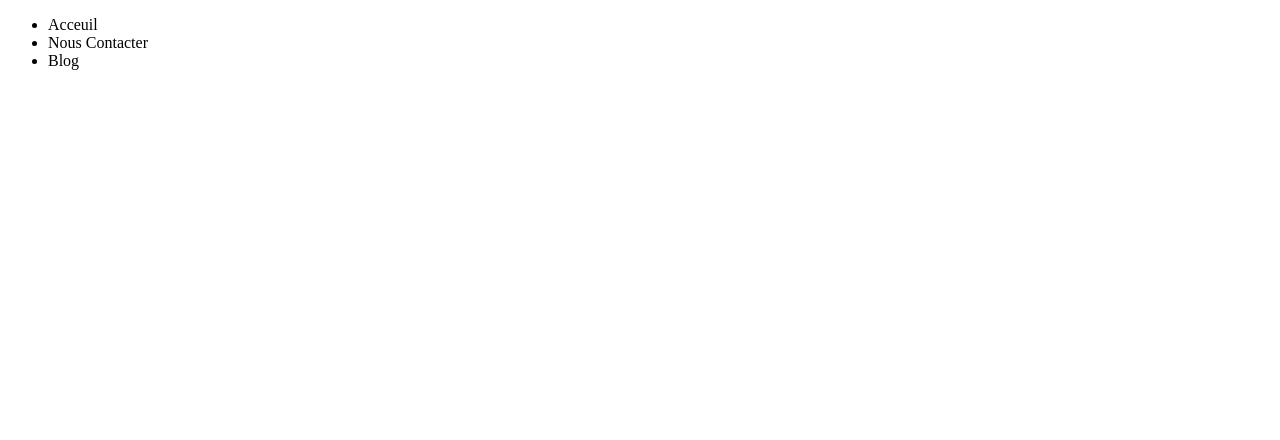
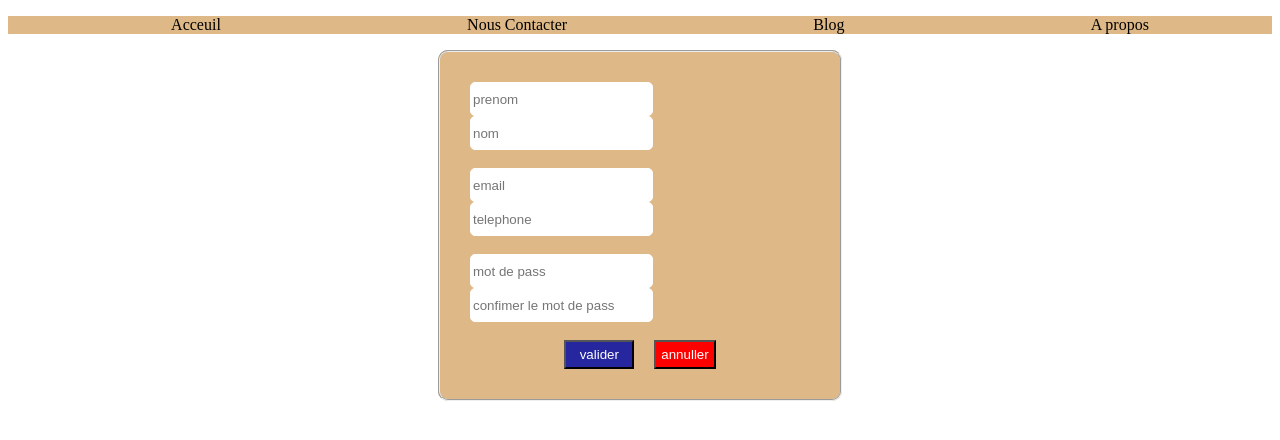
Before and after one commit to AidaDiop/AT-html-css, a plain HTML site: page index.html in a window 1280 px wide. Drawn offline with Linux system fonts and the light colour scheme.

Commit message:
AT-html-css

```diff
--- a/index.html
+++ b/index.html
@@ -4,12 +4,41 @@
     <meta charset="UTF-8">
     <meta name="viewport" content="width=device-width, initial-scale=1.0">
     <title>LISTE</title>
+    <link rel="stylesheet" href="style.css">
 </head>
 <body>
     <ul>
         <li>Acceuil</li>
         <li>Nous Contacter</li>
         <li>Blog</li>
+        <li>A propos</li>
     </ul>
+
+
+    <form action="">
+
+        <fieldset class="container">
+            <div>
+                <input type="text" placeholder="prenom" name="nom">
+                <input type="text" placeholder="nom" name="nom">
+            </div><br>
+
+            <div>
+                <input type="text" placeholder="email" name="mail">
+                <input type="text" placeholder="telephone" name="tel">
+            </div><br>
+
+            <div>
+                <input type="text" placeholder="mot de pass" name="password">
+                <input type="text" placeholder="confimer le mot de pass" name="password">
+            </div><br>
+
+            <div class="butt">
+                <button class="val">valider</button>
+                <button class="annu">annuller</button>
+            </div>
+        </fieldset>
+
+    </form>
 </body>
 </html>
--- /dev/null
+++ b/style.css
@@ -0,0 +1,44 @@
+ul{
+    display: flex;
+    justify-content: space-around;
+    list-style-type: none;
+    background-color: burlywood;
+}
+
+.val{
+   background-color: rgb(38, 38, 158);
+   color: white;
+   padding: 5px;
+   width: 70px;
+}
+
+.annu{
+    background-color: red;
+    color: white;
+    padding: 5px;
+ }
+
+ .container{
+    max-width: 340px;
+    padding: 30px;
+    border-radius: 10px 10px 10px 10px;
+    background-color: burlywood;
+    margin: auto;
+
+ }
+
+ input{
+   height: 30px;
+   border-radius: 5px 5px 5px 5px;
+   border: 1px solid white;
+   outline: none;
+
+ }
+
+ .butt{
+    display: flex;
+   align-items: center;
+   text-align: center;
+   gap: 20px;
+   justify-content: center;
+  }
```
